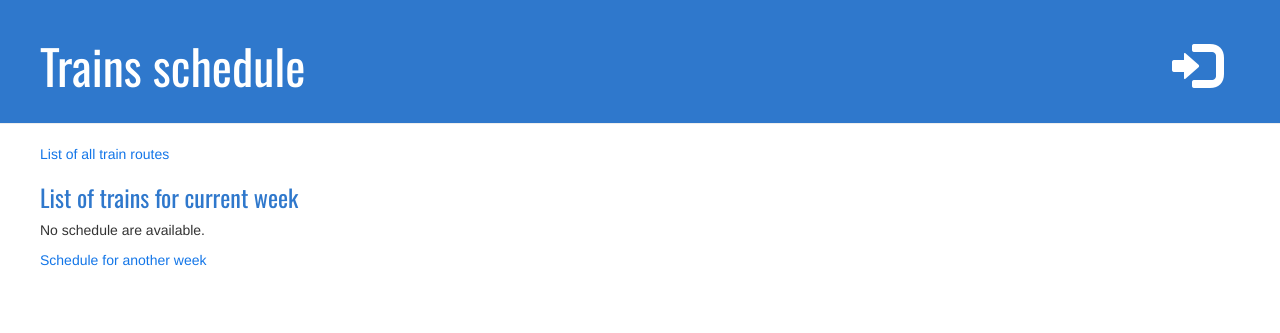
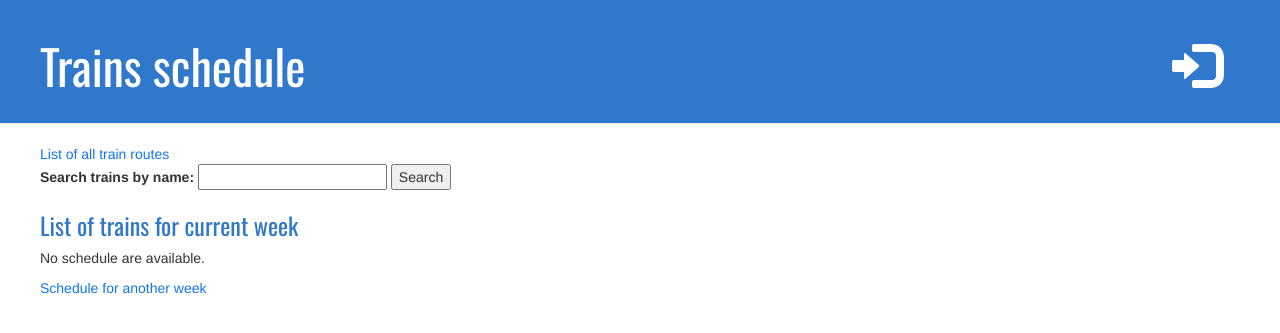
Before and after one commit to Smosker/railroads, a Django app: page /schedule/ in a window 1280 px wide. Shown: the top 333 px of the page. Run offline with Django 3.2, Linux system fonts and the light colour scheme; data comes from the database, SQL or seed files in the repository; both versions use the stored data as it was after the commit; some libraries are stand-ins or nearby versions.

Commit message:
Add posibiluty to search trains route by train model

```diff
--- a/trains_schedule/templates/trains_schedule/schedule.html
+++ b/trains_schedule/templates/trains_schedule/schedule.html
@@ -4,6 +4,23 @@
 
 
     <a href="{% url 'trains' %}">List of all train routes</a>
+
+    <form method="post">
+    {% csrf_token %}
+    <label for="search_value">Search trains by name: </label>
+    <input id="search_value" type="text" name="search_value">
+
+    <input type="submit" value="Search">
+    </form>
+
+    {% if search_train_list %}
+        <ul>
+        {% for train_route in search_train_list %}
+            <li><a href="{% url 'trains' train_route.id %}">{{ train_route.display_name }}</a></li>
+        {% endfor %}
+        </ul>
+    {% else %}
+    {% endif %}
 
 
     <h3>List of trains for current week</h3>
--- a/trains_schedule/views.py
+++ b/trains_schedule/views.py
@@ -7,7 +7,7 @@ from django.utils.decorators import method_decorator
 from django.views.generic import View
 import datetime
 from .forms import RouteCreation
-from .models import Schedule, City
+from .models import Schedule, City, Train
 
 
 def check_time(departure_date, arriving_date):
@@ -30,6 +30,7 @@ class MainPage(View):
     Отвечает за отображение информации на главной странице /shedule
     """
     model = Schedule
+    train = Train
     template_name = 'trains_schedule/schedule.html'
 
     def get(self, request):
@@ -39,6 +40,16 @@ class MainPage(View):
                                                          departure_date__lte=time_after_week).order_by('departure_date')
         context = {'latest_schedule_list': latest_schedule_list}
         return render(request, self.template_name, context)
+
+    def post(self,request):
+        if request.POST['search_value']:
+            train = self.train.objects.filter(train_model__contains=request.POST['search_value'])
+            print(train)
+            search_train_list = self.model.objects.filter(train__in=[i.id for i in train])
+            context = {'search_train_list': search_train_list}
+            return render(request, self.template_name, context)
+        else:
+            return MainPage.get(self,request)
 
 
 class NewTrain(View):
```
Also changed, not shown: db.sqlite3.
